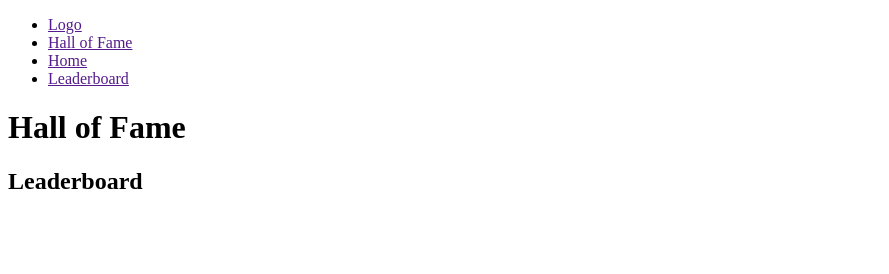
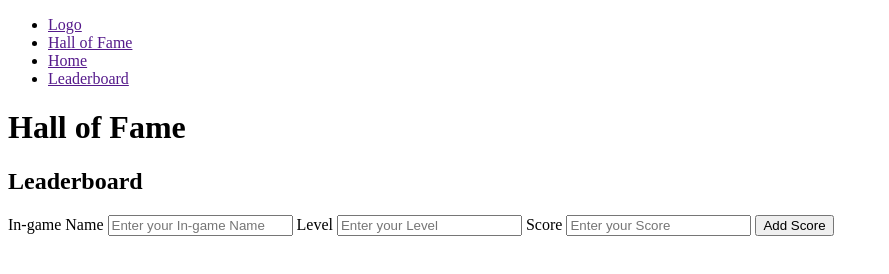
Before and after one commit to kentgilv/AWD-Seatwork-1-4-VK-25, a plain HTML site: page pages/leaderboard-page/index.html in a window 1280 px wide. Shown: the whole page, without its empty margins (0-889 px from the left). Drawn offline with Linux system fonts and the light colour scheme.

Commit message:
feat(leaderboard page): add leaderboard list and form

```diff
--- a/pages/leaderboard-page/index.html
+++ b/pages/leaderboard-page/index.html
@@ -4,6 +4,7 @@
     <meta charset="UTF-8">
     <meta name="viewport" content="width=device-width, initial-scale=1.0">
     <title>Hall of Fame</title>
+    <script src="./assets/js/scripts.js"></script>
 </head>
 <body>
     <nav>
@@ -13,10 +14,22 @@
             <li><a href="">Home</a></li>
             <li><a href="">Leaderboard</a></li>
         </ul>
+
     </nav>
     <main>
         <h1>Hall of Fame</h1>
         <h2>Leaderboard</h2>
+        <ul id="leaderboard"></ul>
+        <div>
+          <label for="in-gameName">In-game Name</label>
+          <input type="text" id="in-gameName" placeholder="Enter your In-game Name">
+          <label for="level">Level</label>
+          <input type="number" id="level" placeholder="Enter your Level">
+          <label for="score">Score</label>
+          <input type="number" id="score" placeholder="Enter your Score">
+          <button onclick="addScore()">Add Score</button>
+        </div>
     </main>
+
 </body>
 </html>
```
